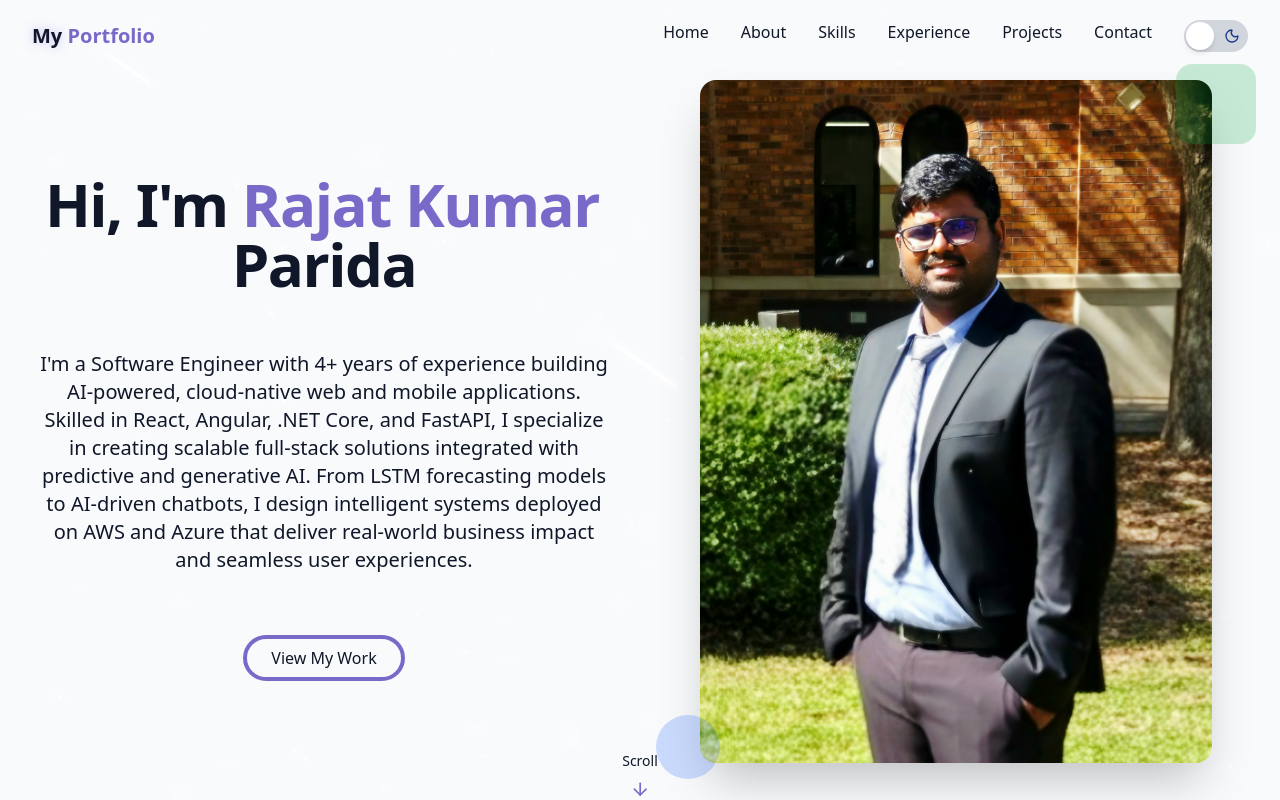
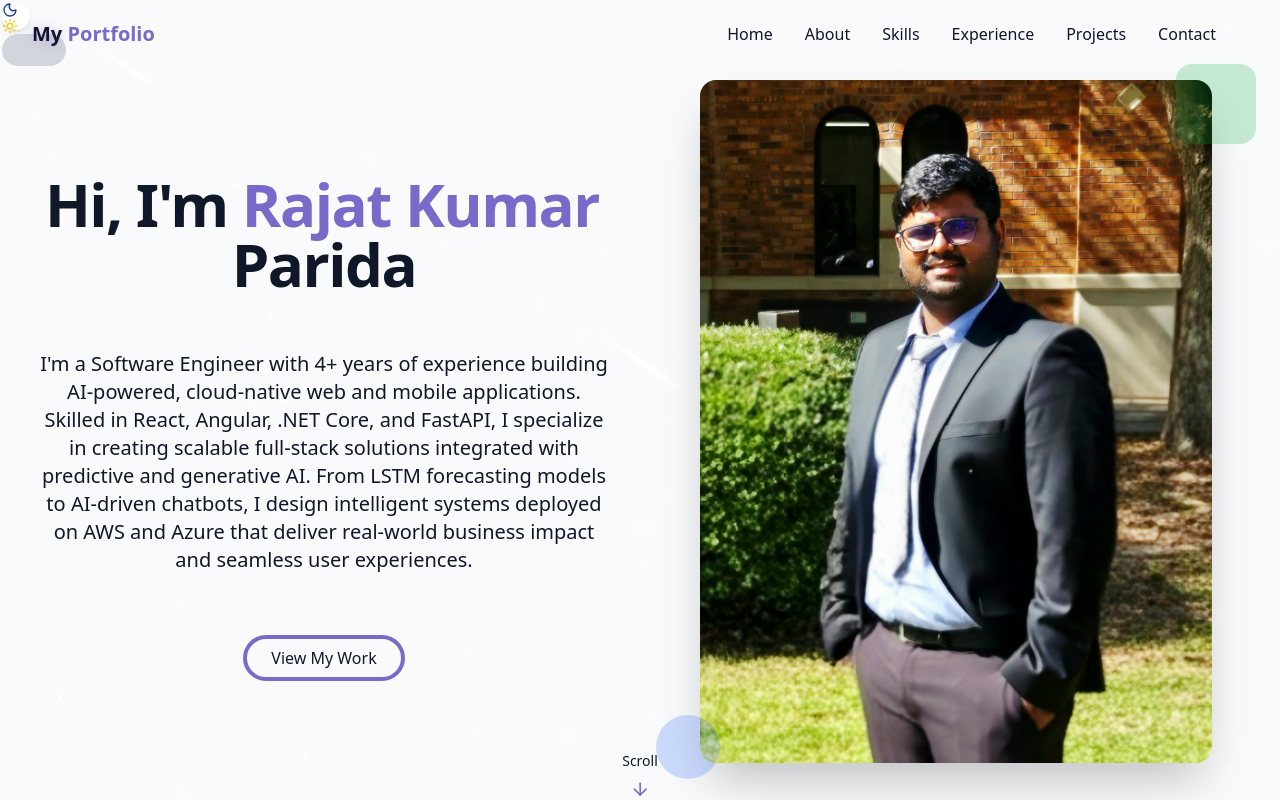
Before and after one commit to RajatProg/Portfolio, a React (Vite) app: page / in a window 1280 px wide. Shown: the top 800 px of the page. Built offline with nearby package versions, Linux system fonts and the light colour scheme.

Commit message:
V2.3 REVISED

```diff
--- a/src/components/ThemeToggle.jsx
+++ b/src/components/ThemeToggle.jsx
@@ -3,53 +3,52 @@ import { useEffect, useState } from "react";
 import { cn } from "@/lib/utils";
 
 export const ThemeToggle = () => {
-
   const [isDarkMode, setIsDarkMode] = useState(false);
 
   useEffect(() => {
-        const storedTheme = localStorage.getItem('theme');
-        if (storedTheme == 'dark') {
+    const storedTheme = localStorage.getItem("theme");
+    if (storedTheme == "dark") {
       setIsDarkMode(true);
-            document.documentElement.classList.add('dark');
-        }
-        else {
-            localStorage.setItem('theme', 'light');
+      document.documentElement.classList.add("dark");
+    } else {
+      localStorage.setItem("theme", "light");
       setIsDarkMode(false);
     }
   }, []);
 
   const toggleTheme = () => {
     if (isDarkMode) {
-            document.documentElement.classList.remove('dark');
-            localStorage.setItem('theme', 'light');
+      document.documentElement.classList.remove("dark");
+      localStorage.setItem("theme", "light");
       setIsDarkMode(false);
-
     } else {
-            document.documentElement.classList.add('dark');
-            localStorage.setItem('theme', 'dark');
+      document.documentElement.classList.add("dark");
+      localStorage.setItem("theme", "dark");
       setIsDarkMode(true);
     }
   };
 
-
-    return <button onClick={toggleTheme} aria-label="Toggle theme"
-      className={cn(
-        "relative w-16 h-8 rounded-full px-2 flex items-center justify-between",
-        "transition-colors duration-300",
-        isDarkMode ? "bg-gray-700" : "bg-gray-300"
-    )}>
-      {/* icons inside track */}
-      <Sun className="h-4 w-4 text-yellow-400" />
-      <Moon className="h-4 w-4 text-blue-900" />
-
-      {/* knob */}
-      <span
+  return (
+    <button
+      onClick={toggleTheme}
+      aria-label="Toggle theme"
       className={cn(
         "absolute top-0.5 left-0.5 w-7 h-7 rounded-full bg-white shadow-md",
         "transition-transform duration-300",
         isDarkMode ? "translate-x-8" : "translate-x-0"
       )}
+    >
+      {/* icons inside track */}
+      <Moon className="h-4 w-4 text-blue-900" />
+      <Sun className="h-4 w-4 text-yellow-400" />
+
+      <span
+        className={cn(
+          "relative w-16 h-8 rounded-full px-2 flex items-center justify-between",
+          "transition-colors duration-300",
+          isDarkMode ? "bg-gray-700" : "bg-gray-300"
+        )}
       />
-
     </button>
-}
+  );
+};
```
Lines whose indentation alone changed are shown as unchanged.
